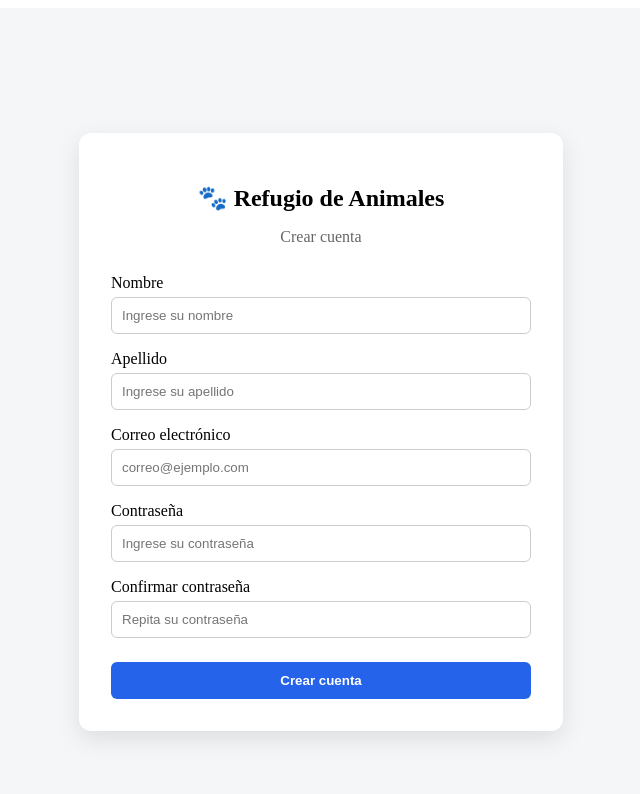
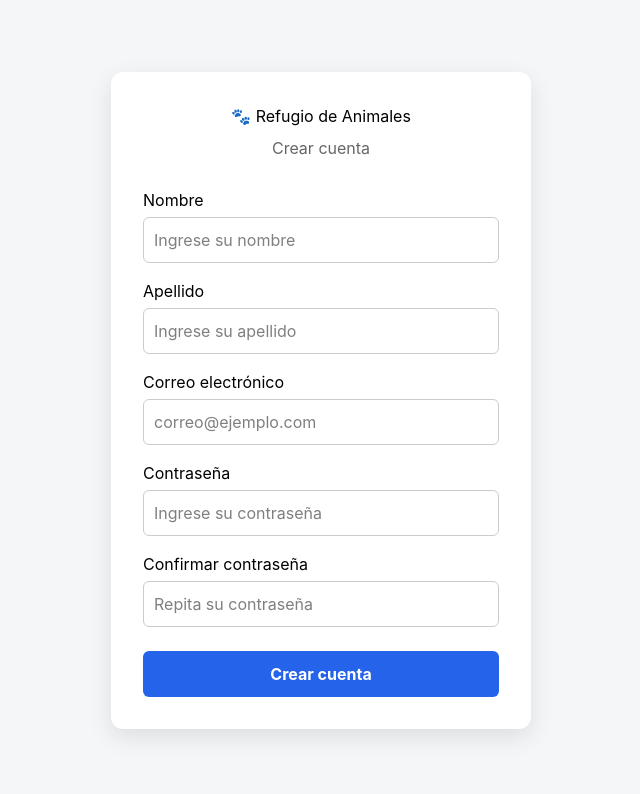
Before and after one commit to sebastianip3/Refugio_de_Animales, a React (Vite) app in the folder frontend/: page / in a window 1280 px wide. Shown: the top 794 px of the page, without its empty margins (319-959 px from the left). Built offline with nearby package versions, Linux system fonts and the light colour scheme.

Commit message:
feat(frontend): configura tailwind

```diff
--- /dev/null
+++ b/frontend/src/index.css
@@ -0,0 +1 @@
+@import "tailwindcss";
--- a/frontend/src/main.jsx
+++ b/frontend/src/main.jsx
@@ -1,6 +1,7 @@
 import { StrictMode } from "react";
 import { createRoot } from "react-dom/client";
 import App from "./App.jsx";
+import "./index.css";
 
 createRoot(document.getElementById("root")).render(
   <StrictMode>
```
